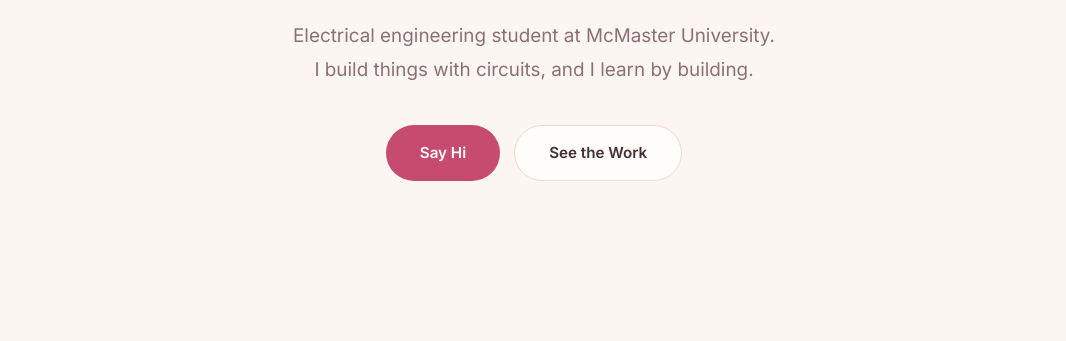
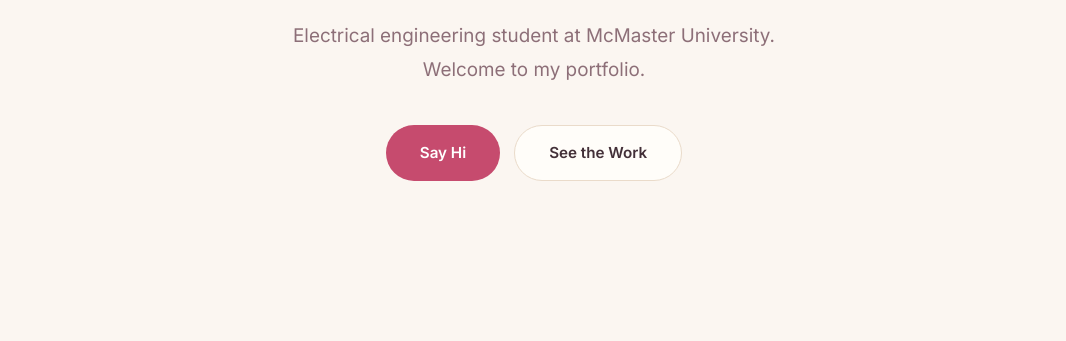
Before and after one commit to tripav2/portfolio, a plain HTML site: page index.html in a window 1280 px wide. Shown: the part 459-800 px from the top of the page, without its empty margins (106-1172 px from the left). Drawn offline with Linux system fonts and the light colour scheme.

Commit message:
Hero: replace tagline with welcome line

```diff
--- a/index.html
+++ b/index.html
@@ -49,7 +49,7 @@
       </svg>
       <p class="hero-sub reveal">
         Electrical engineering student at McMaster University.<br />
-        I build things with circuits, and I learn by building.
+        Welcome to my portfolio.
       </p>
       <div class="hero-actions reveal">
         <a class="pill pill-solid" href="#contact">Say Hi</a>
```
